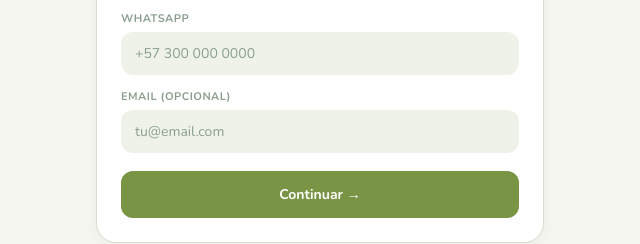
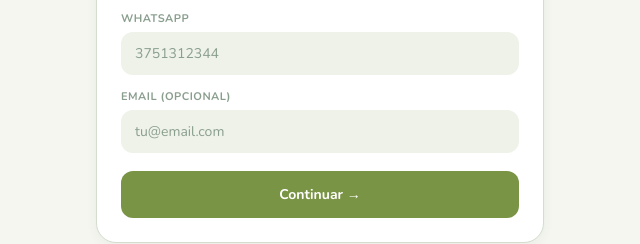
Before and after one commit to lashcataleya-png/lash-cataleya, a plain HTML site: page index.html in a window 1280 px wide. Shown: the part 396-640 px from the top of the page, 320-960 px from the left. Drawn offline with nearby package versions, Linux system fonts and the light colour scheme.

Commit message:
Update index.html

```diff
--- a/index.html
+++ b/index.html
@@ -490,7 +490,7 @@
 
       <div class="form-group">
         <label>WhatsApp</label>
-        <input type="tel" id="input-telefono" placeholder="+57 300 000 0000" autocomplete="tel">
+        <input type="tel" id="input-telefono" placeholder="3751312344" autocomplete="tel">
       </div>
 
       <div class="form-group">
```
